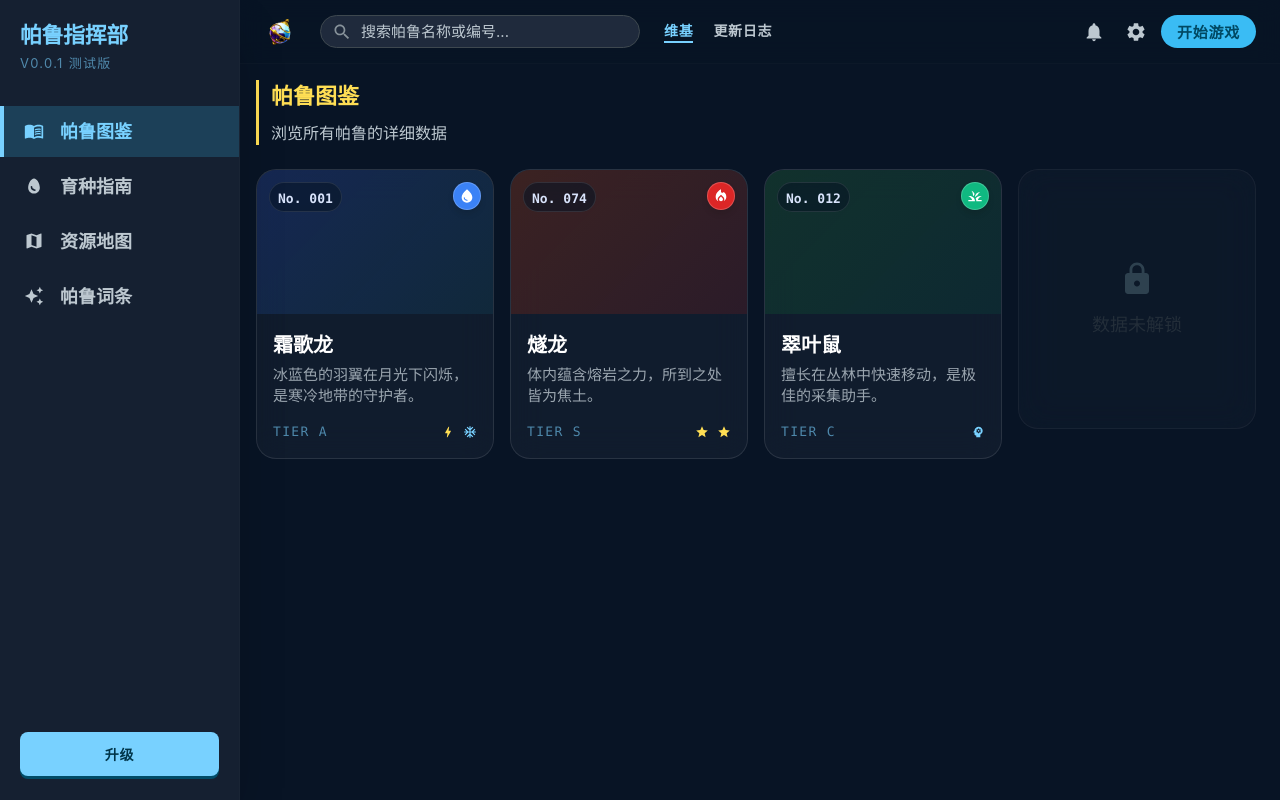
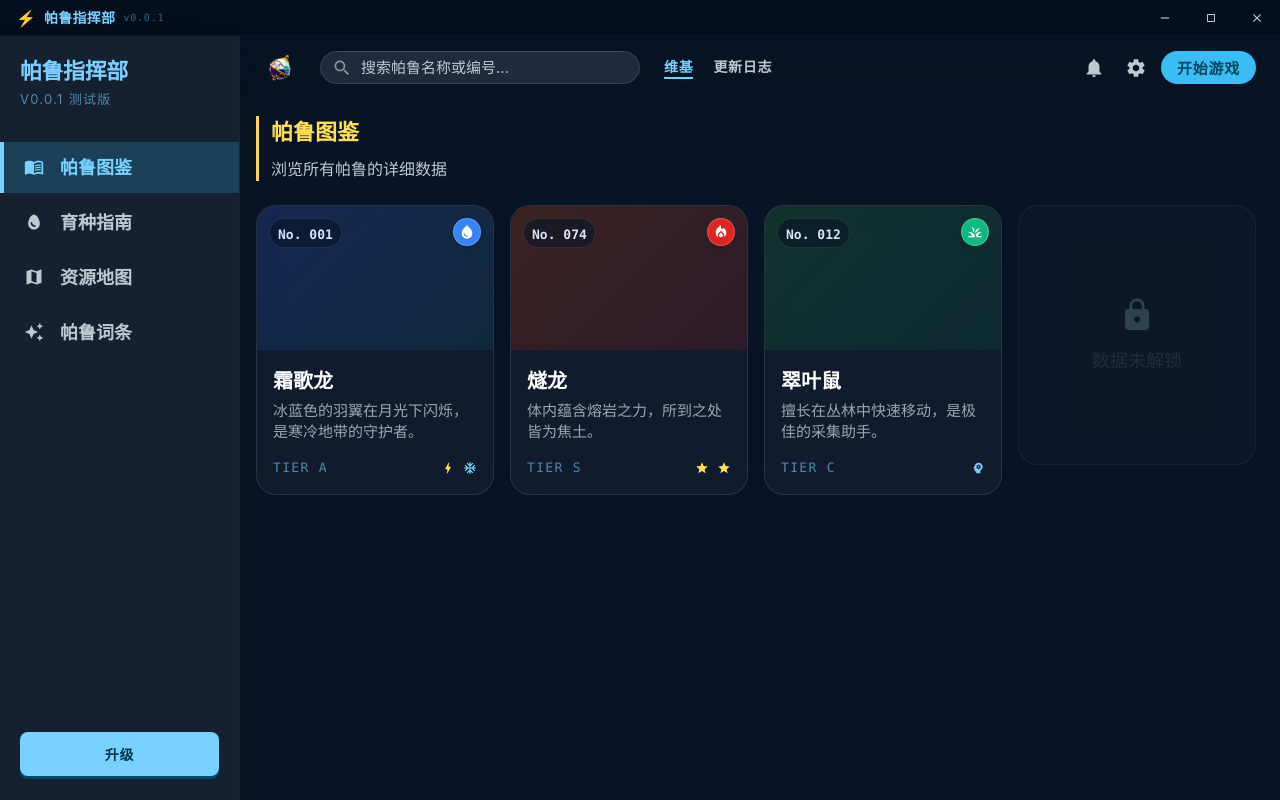
Before and after one commit to CHEN010615/PluginCore-React, a React (Vite) app: page / in a window 1280 px wide. Built offline with nearby package versions, Linux system fonts and the light colour scheme.

Commit message:
feat: 增加自定义窗口栏

```diff
--- a/src/App.tsx
+++ b/src/App.tsx
@@ -1,4 +1,5 @@
 import { useState } from 'react'
+import TitleBar from './components/TitleBar/TitleBar'
 import Sidebar from './components/Sidebar/Sidebar'
 import TopBar from './components/TopBar/TopBar'
 import MainContent from './components/MainContent/MainContent'
@@ -8,6 +9,7 @@ function App() {
 
   return (
     <>
+      <TitleBar />
       <Sidebar activeTab={activeTab} onTabChange={setActiveTab} />
       <TopBar activeTab={activeTab} />
       <MainContent activeTab={activeTab} />
--- a/src/components/MainContent/MainContent.module.scss
+++ b/src/components/MainContent/MainContent.module.scss
@@ -2,9 +2,9 @@
 
 .main {
   margin-left: $sidebar-width;
-  margin-top: $topbar-height;
+  margin-top: calc(#{$titlebar-height} + #{$topbar-height});
   padding: $gutter;
-  height: calc(100vh - #{$topbar-height});
+  height: calc(100vh - #{$titlebar-height} - #{$topbar-height});
   overflow-y: auto;
 }
 
--- a/src/components/Sidebar/Sidebar.module.scss
+++ b/src/components/Sidebar/Sidebar.module.scss
@@ -2,10 +2,10 @@
 
 .sidebar {
   width: $sidebar-width;
-  height: 100vh;
+  height: calc(100vh - #{$titlebar-height});
   position: fixed;
   left: 0;
-  top: 0;
+  top: $titlebar-height;
   background-color: $surface-container;
   border-right: 1px solid rgba($outline-variant, 0.1);
   backdrop-filter: blur(20px);
--- /dev/null
+++ b/src/components/TitleBar/TitleBar.module.scss
@@ -0,0 +1,98 @@
+@import '@/styles/variables.scss';
+
+$titlebar-height: 36px;
+
+.titlebar {
+  position: fixed;
+  top: 0;
+  left: 0;
+  right: 0;
+  height: $titlebar-height;
+  z-index: $z-index-topbar + 10;
+  display: flex;
+  align-items: center;
+  justify-content: space-between;
+  background-color: $background-dark;
+  border-bottom: 1px solid rgba($outline-variant, 0.15);
+  -webkit-app-region: drag;
+  user-select: none;
+}
+
+.dragRegion {
+  flex: 1;
+  height: 100%;
+  display: flex;
+  align-items: center;
+  padding-left: $spacing-md;
+  -webkit-app-region: drag;
+}
+
+.titleContent {
+  display: flex;
+  align-items: center;
+  gap: 8px;
+}
+
+.logoIcon {
+  font-size: 16px;
+  line-height: 1;
+}
+
+.appName {
+  font-family: $font-family-display;
+  font-size: $font-size-sm;
+  font-weight: 700;
+  color: $primary-color;
+  letter-spacing: 0.02em;
+}
+
+.version {
+  font-family: $font-family-mono;
+  font-size: 10px;
+  color: rgba($primary-color, 0.45);
+  letter-spacing: 0.08em;
+}
+
+// 窗口控制按钮区域
+.windowControls {
+  display: flex;
+  align-items: stretch;
+  height: 100%;
+  -webkit-app-region: no-drag;
+}
+
+.ctrlBtn {
+  width: 46px;
+  height: 100%;
+  display: flex;
+  align-items: center;
+  justify-content: center;
+  border: none;
+  background: none;
+  color: $on-surface-variant;
+  cursor: pointer;
+  transition: all $transition-fast;
+
+  &:hover {
+    background-color: rgba(255, 255, 255, 0.06);
+  }
+
+  &:active {
+    transform: scale(0.92);
+  }
+}
+
+.btnMinimize:hover {
+  color: $on-surface;
+}
+
+.btnMaximize:hover {
+  color: $on-surface;
+}
+
+.btnClose {
+  &:hover {
+    background-color: #e81123;
+    color: #fff;
+  }
+}
--- /dev/null
+++ b/src/components/TitleBar/TitleBar.tsx
@@ -0,0 +1,59 @@
+import { useState, useEffect } from 'react'
+import { Remove, CropSquare, Close } from '@mui/icons-material'
+import styles from './TitleBar.module.scss'
+
+const TitleBar = () => {
+  const [isMaximized, setIsMaximized] = useState(false)
+  const api = window.electronAPI
+
+  useEffect(() => {
+    const checkMaximized = async () => {
+      try {
+        const maxed = await api.isMaximized()
+        setIsMaximized(maxed)
+      } catch {
+        // ignore
+      }
+    }
+    checkMaximized()
+
+    // 监听窗口最大化/还原事件（通过定时轮询）
+    const interval = setInterval(checkMaximized, 500)
+    return () => clearInterval(interval)
+  }, [])
+
+  const handleMinimize = () => api.minimize()
+  const handleMaximizeToggle = () => {
+    if (isMaximized) {
+      api.unmaximize()
+    } else {
+      api.maximize()
+    }
+  }
+  const handleClose = () => api.close()
+
+  return (
+    <header className={styles.titlebar}>
+      <div className={styles.dragRegion}>
+        <div className={styles.titleContent}>
+          <span className={styles.logoIcon}>⚡</span>
+          <span className={styles.appName}>帕鲁指挥部</span>
+          <span className={styles.version}>v0.0.1</span>
+        </div>
+      </div>
+      <div className={styles.windowControls}>
+        <button className={`${styles.ctrlBtn} ${styles.btnMinimize}`} onClick={handleMinimize} title="最小化">
+          <Remove sx={{ fontSize: 14 }} />
+        </button>
+        <button className={`${styles.ctrlBtn} ${styles.btnMaximize}`} onClick={handleMaximizeToggle} title="最大化">
+          <CropSquare sx={{ fontSize: 12 }} />
+        </button>
+        <button className={`${styles.ctrlBtn} ${styles.btnClose}`} onClick={handleClose} title="关闭">
+          <Close sx={{ fontSize: 14 }} />
+        </button>
+      </div>
+    </header>
+  )
+}
+
+export default TitleBar
--- a/src/components/TopBar/TopBar.module.scss
+++ b/src/components/TopBar/TopBar.module.scss
@@ -3,7 +3,7 @@
 .topbar {
   height: $topbar-height;
   position: fixed;
-  top: 0;
+  top: $titlebar-height;
   right: 0;
   left: $sidebar-width;
   z-index: $z-index-topbar;
--- a/src/styles/variables.scss
+++ b/src/styles/variables.scss
@@ -92,6 +92,7 @@ $spacing-xl: 32px;
 // 布局间距
 $sidebar-width: 240px;
 $topbar-height: 64px;
+$titlebar-height: 36px;
 $container-padding: 24px;
 $card-gap: 12px;
 $gutter: 16px;
```
Also changed, not shown: electron/common/channels.ts (+8 -1 lines), electron/main/api.ts (+28 -1 lines), electron/main/index.ts (+9 -6 lines), electron/preload/index.ts (+17 -2 lines), src/types/electron.d.ts (+7 -1 lines).
